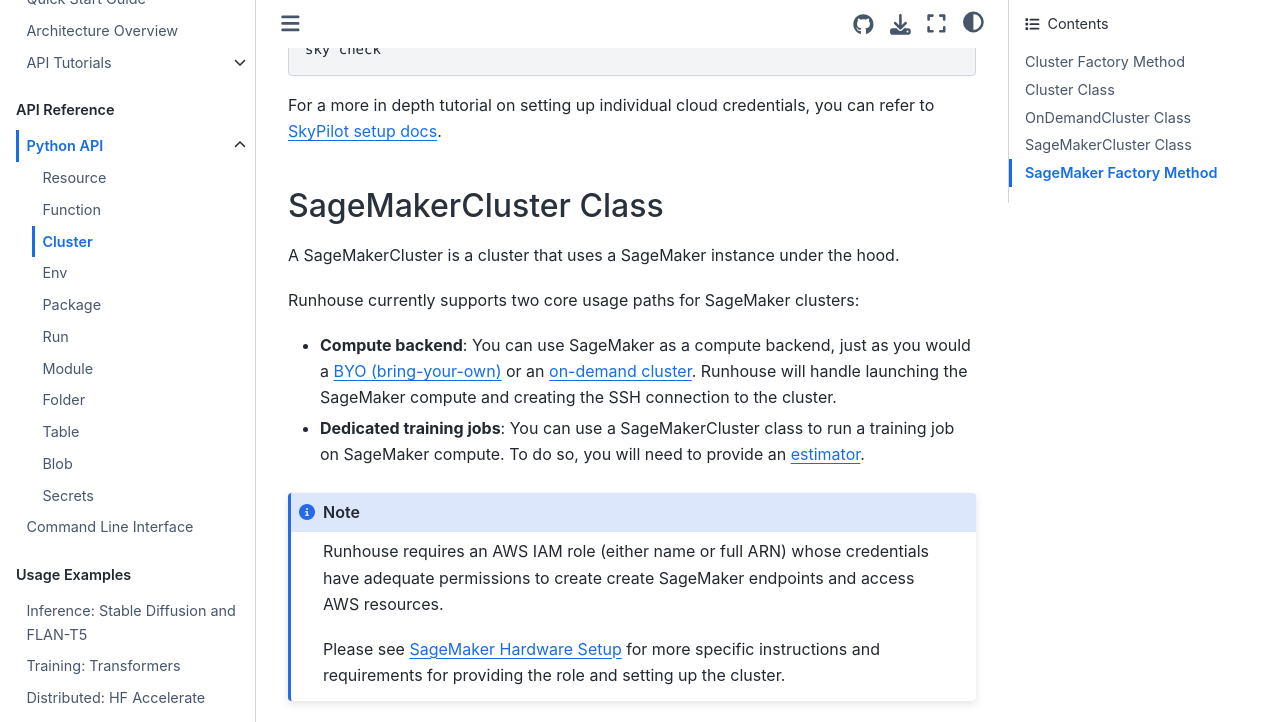
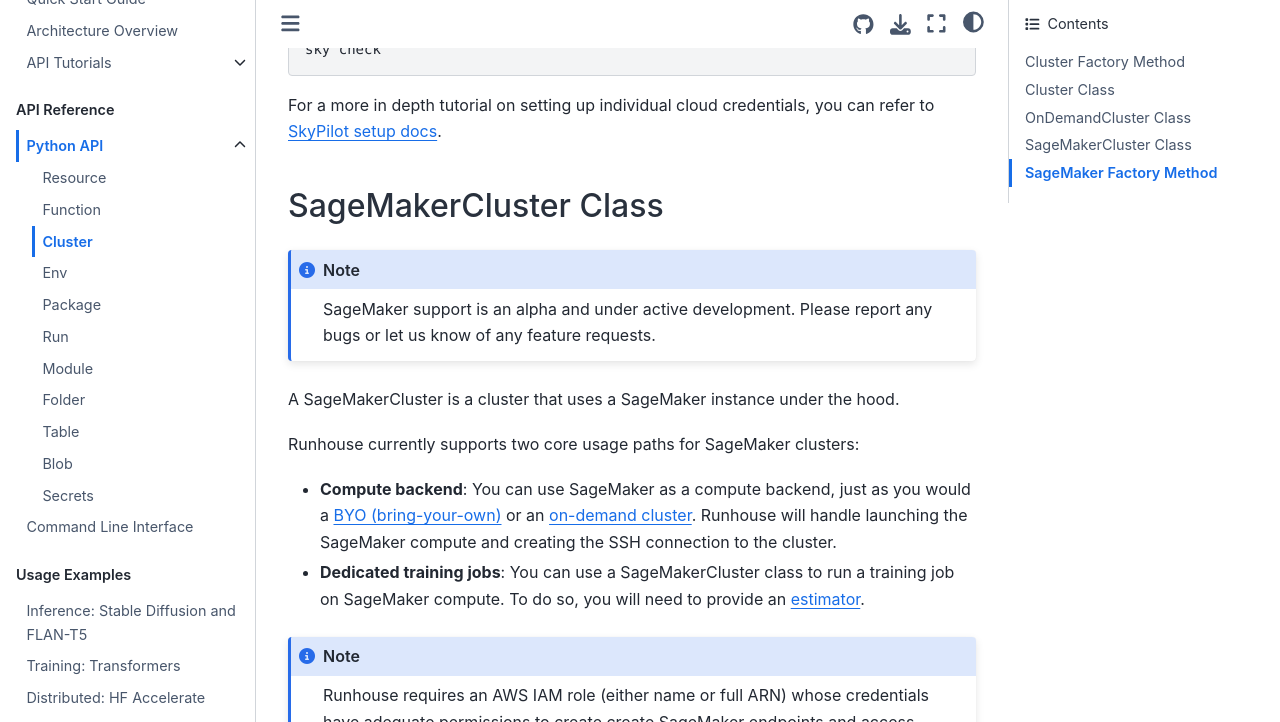
Before and after one commit to run-house/runhouse, a Sphinx documentation site: the page built from docs/api/python/cluster.rst, in a window 1280 px wide and 900 px high, scrolled down 1306 px, cut to the strip 0-722 px from the top of the window. Built offline with Sphinx 7.4.7 and the Sphinx Book theme 1.1.4, drawn with Linux system fonts in a browser that asks for light colours.

Commit message:
Docs: mark SageMaker as an alpha

```diff
--- a/docs/api/python/cluster.rst
+++ b/docs/api/python/cluster.rst
@@ -59,6 +59,11 @@
 
 SageMakerCluster Class
 ~~~~~~~~~~~~~~~~~~~~~
+.. note::
+
+    SageMaker support is an alpha and under active development. Please report any bugs or let us know of any
+    feature requests.
+
 A SageMakerCluster is a cluster that uses a SageMaker instance under the hood.
 
 Runhouse currently supports two core usage paths for SageMaker clusters:
--- a/docs/tutorials/api/compute.rst
+++ b/docs/tutorials/api/compute.rst
@@ -56,7 +56,7 @@
    :ref:`On-Demand Cluster` for instructions on first getting
    cloud credentials set up.
 
-3. **SageMaker Cluster**: Clusters that are created and managed
+3. **SageMaker Cluster (Alpha)**: Clusters that are created and managed
    through SageMaker, which can be used as a compute backend (just like BYO or On-Demand clusters)
    or for running dedicated training jobs. Please refer to the :ref:`SageMaker Cluster` section for instructions on
    getting setup with SageMaker.
```
